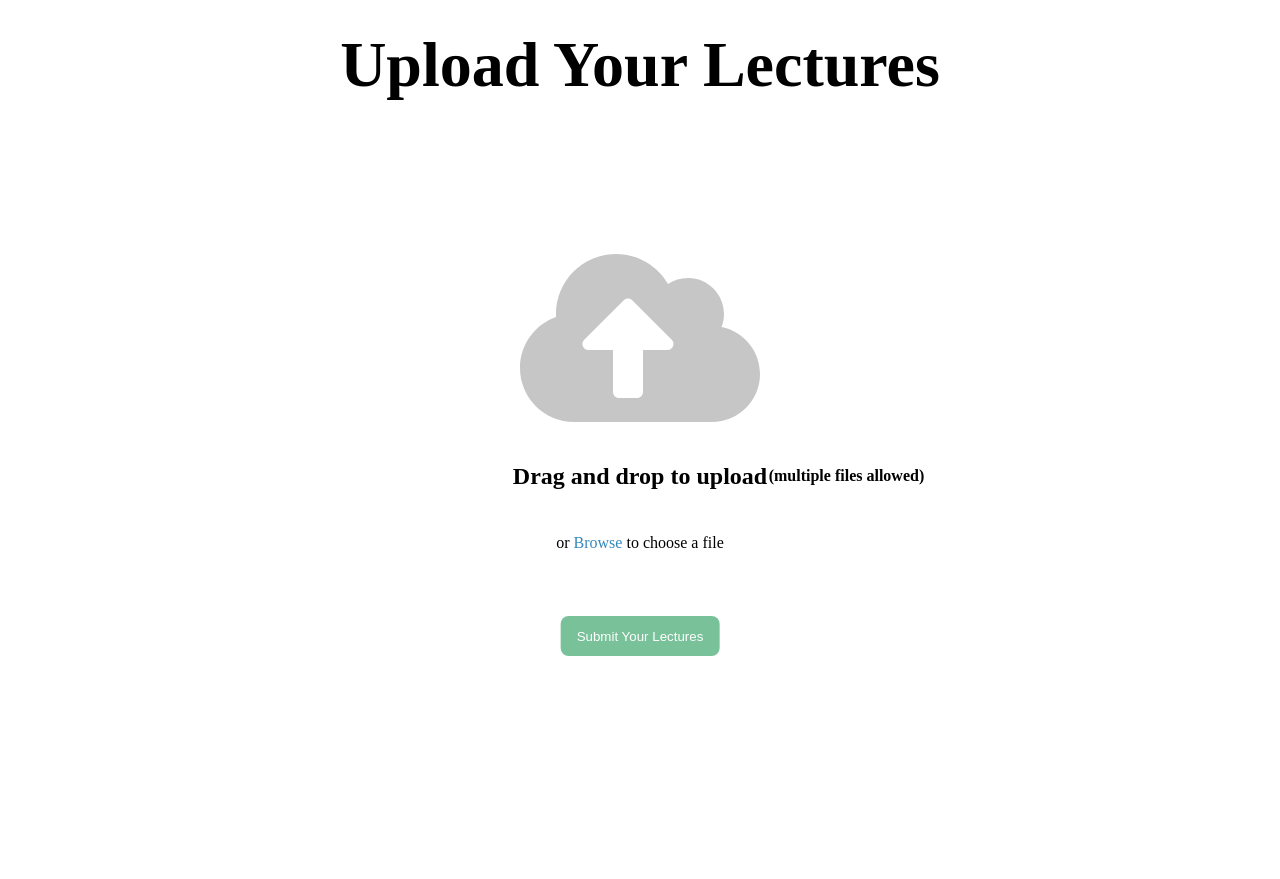
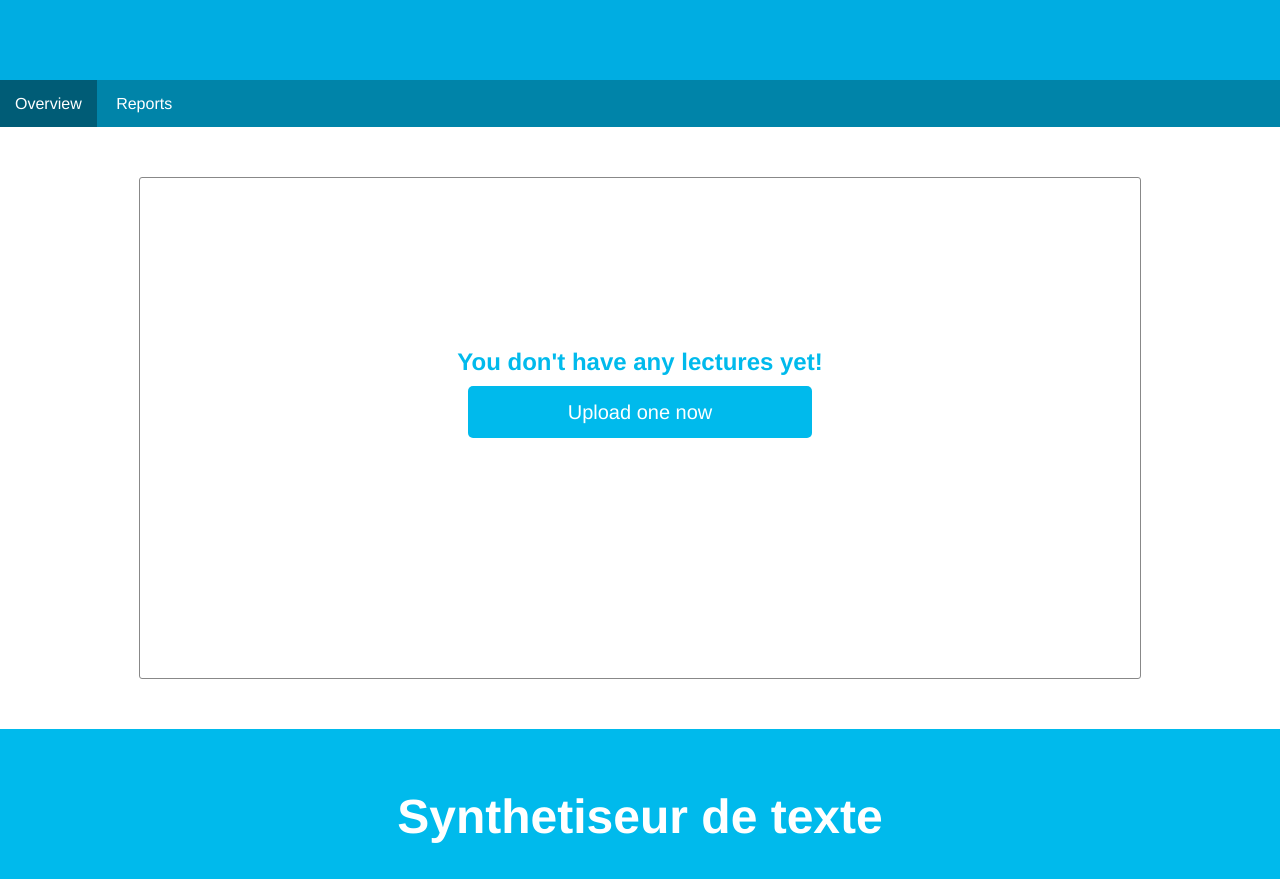
Before and after one commit to arunav11/Synthetiseur_de_texte, a Django app: page /upload/ in a window 1280 px wide. Before the commit the page ends 656 px from the top, so only its background shows below. Run offline with Django 3.2, Linux system fonts and the light colour scheme.

Commit message:
UI Changed

```diff
--- a/upload/static/css.css
+++ b/upload/static/css.css
@@ -1,188 +1,265 @@
-*,
-*:before,
-*:after {
-    box-sizing: border-box;
+
+html, body {
+  font-family: helvetica;
+  height: 100%;
 }
 
-$lightGrey: #c5c7c945;
-$grey: #999999;
-$darkGrey: #434343;
-
-html {
-    font-size: 16px;
-    font-family: 'Roboto', sans-serif;
-}
-body,html{
-  margin: 0;
-  padding: 0;
+.full-width {
+  width: 100%;
+  top: 0px;
+  left: 0px;
 }
 
-.header-title-bar {
-    height: 8.125rem;
-    background-color: $lightGrey;
-    display: flex;
-    justify-content: center;
-    align-items: center;
-    font-size: 2rem;
-    font-weight: 700;
-    color: $darkGrey;
-    text-align: center;
+.wrapper {
+  position: absolute;
+  top: 0px;
+  left: 0px;
+  width: 100%;
+  height: 100%;
 }
 
-.advantages-section {
-    display: flex;
-    justify-content: center;
-    align-items: center;
-    flex-wrap: wrap;
-
-    .advantage-block {
-        display: flex;
-        justify-content: center;
-        align-items: flex-start;
-        margin: 0 1em;
-
-        &__img-container {
-            width: 4.5em;
-            height: 2.125em;
-            border: 2px solid $grey;
-            display: flex;
-            justify-content: center;
-            align-items: center;
-            border-radius: 0.5em;
-            margin-right: 1em;
-            color: $grey;
-            p {
-                font-weight: 700;
-                font-size: 1.3rem;
-            }
+.header1 {
+  background-color: #00ADE2;
+  height: 80px;
 }
 
-        &__text-container {
-            &__title {
-                font-size: 1.2rem;
-                font-weight: 700;
-                padding-bottom: 0.3em;
+.shoeboxed-logo {
+  height: 80px;
+  width: auto;
+  position: relative;
+  left: 20px;
+}
+.search {
+  width: 300px;
+  height: 30px;
+  padding: 0 5px;
+  padding-left: 20px;
+  outline: none;
+  background: #eee url(https://d2bfc25i1q1w66.cloudfront.net/public/e5812e140693e9e126cb55444cfd0a25c525176b/assets/images/icn-search.png) 8px 9px no-repeat;
+  border: none;
+  font-size: 13px;
+  background-size: 12px;
+  border-radius: 4px;
 }
 
-            &__content {
-                line-height: 1.5em;
-                max-width: 16em;
-                font-size: 0.9rem;
-            }
-        }
-    }
+.header-float {
+  float: right;
+  position: relative;
+  top: 25px;
+  right: 20px;
+  clear: both;
 }
 
-
-.upload {
-    width: 90%;
-    max-width: 1400px;
-    display: flex;
-    justify-content: center;
-    align-items: center;
-    flex-direction: column;
-    margin: 2em auto;
-    margin-bottom: 1em;
-    padding: 2em;
-    color: $darkGrey;
-    cursor: pointer;
-
-    svg {
-        width: 15em;
-        transition: all 0.4s ease;
-
-        path {
-            transition: all 0.4s ease;
-        }
+.clear-float {
+  clear: both;
 }
 
-    .cloud-img {
-        padding-top: 3em;
+.profile-menu {
+  color: #fff;
+  padding: 6px 15px 9px 15px;
+  background: rgba(0, 0, 0, 0.1);
+  text-align: center;
+  border-radius: 3px;
+  font-size: 15px;
 }
 
-    input {
-        display: none;
+.header2 {
+  background-color: #0084a9;
+  ;
+  color: #fff;
+  height: 47px;
 }
 
-    border: 0.1875em dashed $lightGrey;
-
-    .img-title {
-        font-size: 1.5rem;
-        font-weight: 700;
-        line-height: 1.5em;
+.header2-btn {
   position: relative;
-
-        span.clarify {
-            display: block;
-            color: $grey;
-            font-size: 1rem;
-            position: absolute;
-            right: 0;
-            bottom: 0;
-            transform: translateX(101%);
-        }
+  top: 32%;
+  transform: translateY(-50%);
+  padding: 15px;
 }
 
-    .blue {
-        color: #3588b9;
-        text-decoration: none;
-        cursor: pointer;
+.overview {
+  background: rgba(0, 0, 0, 0.3);
 }
 
-    .img-subtitle {
-        color: $grey;
+.header2-btn:hover {
+  background: rgba(0, 0, 0, 0.3);
 }
 
-    &.highlight {
-        border-color: salmon;
-
-        svg {
-            path {
-                fill: #209957;
+.header2-right {
+  float: right;
+  position: relative;
+  top: 32%;
+  right: 25px;
 }
 
-            transform: scale(1.1);
-        }
+.pending {
+  background: rgba(0, 0, 0, 0.3);
 }
 
+.number {
+  color: #888;
+  background-color: #fff;
+  border-radius: 10px;
+  padding: 2px 8px 2px 8px;
 }
 
-.d-none {
-    display: none;
+.add-document {
+  background-color: #000;
+  color: #d3d3d3Ale;
+  padding: 15px 15px 15px 15px;
 }
 
-.btn {
-    height: 40px;
-    border-radius: 8px;
-    padding: 0 16px;
-    -webkit-transition: 0.1s ease-in-out;
-    transition: 0.1s ease-in-out;
-    font-weight: 500;
-    cursor: pointer;
-    color: #fff;
-    -webkit-transition: 0.1s linear;
-    transition: 0.1s linear;
-    background-color: #209957;
-    position: relative;
-    border: none;
-    left: 50%;
-    transform: translateX(-50%);
-    margin-bottom: 2em;
+.pending {
+  left: 5px;
 }
 
-.btn:disabled {
-    opacity: 0.6;
+.add-document:hover {
+  color: #fff;
+}
+.app-sect1{
+  border: solid;
+  border-color:#888;
+  border-width:1px;
+  border-radius:3px;
+  height:500px;
+  width:1000px;
+  position:relative;
+  top:50px;
+  margin:0 auto;
+}
+.app-sect1-txt{
+  color: #00baec;
+  position:relative;
+  text-align:center;
+  top:150px;
+}
+.upload-btn{
+  text-decoration:none;
+  color:#fff;
+  background-color:#00baec;
+  padding: 15px 100px 15px 100px;
+  font-size:20px;
+  border-radius:5px;
+  position:relative;
+  top:5px;
 }
 
-.success {
-    color: #155724;
-    background-color: #d4edda;
-    border-color: #c3e6cb;
+.upload-btn:hover{
+  background:#00abcd;
+}
+.sect2-title{
+  color:#00baec;
+  padding:15px;
+}
+.closer{
+    background: #00baec;
+    height: 150px;
     position: relative;
-    padding: .75rem 1.25rem;
-    margin-bottom: 1rem;
-    border: 1px solid transparent;
-    border-radius: .25rem;
-    width: 80%;
-    margin: 1em auto;
+    font-size: 150%;
+    vertical-align: baseline;
+  text-align:center;
 }
+
+.footer-app{
+  padding-top:100px;
+  top:10px;
+  padding-bottom:-5px;
+    color: #fff;
+  }
+.overview-page{
+  display:inline;
+}
+.upload-page{
+  display:none;
+}
+.upload-strip{
+  margin-top: 50px;
+  height:150px;
+  background-color: #f2f2f2;
+}
+.upload-left{
+  position:relative;
+  top:65px;
+  left:35px;
+}
+.web-upload-btn{
+  border-radius:5px;
+  background-color: #00baec;
+  border-color: #00baec;
+  height:35px;
+  text-decoration:none;
+  color:#fff;
+  padding:10px;
+}
+.web-upload-btn:hover{
+ background-color: rgba(10,126,286,1);
+}
+.wu-btn-icon{
+  position:relative;
+  top:4px;
+}
+.upload-right{
+  float:right;
+  top:40px;
+  position:relative;
+  right:35px;
+}
+.process-upload{
+  background-color:#fff;
+  border:solid;
+  border-radius:5px;
+  border-width:0px;
+  padding:5px;
+  font-size:14px
+}
+.upload-col-wrap{
+  height:350px
+}
+.upload-col-wrap{
+  width:1100px;
+  margin:0 auto;
+  text-align:center;
+  background-color:#fff;
+}
+.upload-col{
+  width:20%;
+  padding:20px;
+  display: inline-table;
+  position:relative;
+  top:50px;
+}
+.col-head{
+  position:relative;
+  top:10px;
+  color:#00baec;
+}
+.col-link{
+  background-color: rgba(0,0,0,0.4);
+  padding:50px;
+  border-radius:200px;
+  background-repeat:no-repeat;
+  background-position: center center;
+  font-size:0px;
+  color:transparent;
+  text-align:left;
+}
+.col-link:hover{
+  background-color: rgba(0,0,0,0.8);
+}
+.col1-link{
+  background-image:url(https://d2bfc25i1q1w66.cloudfront.net/public/042aeb05e78bb87688f5109bf75511f8e4e33339/assets/images/icn-cloud.png);
+}
+.col2-link{
+    background-image:url(https://d2bfc25i1q1w66.cloudfront.net/public/042aeb05e78bb87688f5109bf75511f8e4e33339/assets/images/icn-handheld.png);
+}
+.col3-link{
+  background-image:url(https://d2bfc25i1q1w66.cloudfront.net/public/042aeb05e78bb87688f5109bf75511f8e4e33339/assets/images/icn-mail.png);
+}
+.col4-link{
+  background-image:url(https://d2bfc25i1q1w66.cloudfront.net/public/042aeb05e78bb87688f5109bf75511f8e4e33339/assets/images/icn-at.png);
+}
+.col-text{
+  position:relative;
+  top:45px;
+  color: rgba(0,0,0,0.8);
+}
--- a/upload/templates/upload.html
+++ b/upload/templates/upload.html
@@ -4,65 +4,87 @@
 <html lang="en">
 
   <head>
-        <title>upload</title>
+        <title>Upload</title>
+
        <link rel="stylesheet" href="{% static 'css.css' %}">
     </head>
 
 <body>
-  <header>
-    <div class="header-title-bar">
-      <h1>Upload Your Lectures</h1>
+  <div class="wrapper">
+
+    <div class="full-width header1">
+
+      <div class="header-float">
+
+      </div>
     </div>
-  </header>
-  <main>
-    <section>
-      <label for="uploadBills" class="upload" id="uploadBox">
-          <div class="advantages-section">
-            <div class="advantage-block">
-              <div class="advantage-block__img-container">
-                <i class="fas fa-user-shield fa-lg"></i>
-              </div>
+    <div class="clear-float"></div>
 
-            </div>
+    <div class="full-width header2">
+      <span class="header2-btn overview">Overview</span>
+
+      <span class="header2-btn reports">Reports</span>
+      <div class="header2-right">
+
+      </div>
+    </div>
+    <div class="clear-float"></div>
+
+    <div class="app-body full-width">
+      <div class="app-contain overview-page">
+        <div class="app-sect1">
+          <div class="app-sect1-txt">
+            <h2>You don't have any lectures yet!</h2>
+            <a href="#" class="upload-btn" onclick="upload()">Upload one now</a>
+          </div>
+        </div>
+
+      </div>
+    </div>
 
 
+    <div class="upload-page">
+      <div class="upload-strip">
+        <div class="upload-left"><a href="#" class="web-upload-btn">Select document to upload <img class="wu-btn-icon" src="https://d2bfc25i1q1w66.cloudfront.net/public/042aeb05e78bb87688f5109bf75511f8e4e33339/assets/images/icn-upload.png"/></a> &nbsp;or drag stuff here
+        </div>
+        <div class="upload-right">
+         <div class="process-upload"><input type="checkbox" name="upload-chk"checked><label for="upload-chk">Process automatically</label></div>
+        </div>
 
+      </div>
+      <div class="clear-float"></div>
+      <div class="upload-col-wrap">
+        <center><h3 class="col-head">Alternative upload methods</h3></center>
+      <div class="upload-col1 upload-col">
+        <a href="#" class="col-link col1-link"></a>
+        <div class="col-text"><h4>Use Dropbox</h4>
+        <p>Save time by simply dragging and dropping files into the Shoeboxed folder in Dropbox.</p></div>
+        </div>
+      <div class="upload-col2 upload-col">
+        <a href="#" class="col-link col2-link"></a>
+        <div class="col-text"><h4>On the go organisation</h4>
+        <p>Send receipts to Shoeboxed anytime, anywhere with our free mobile applications for iPhone, iPad and Android.</p></div>
+        </div>
+      <div class="upload-col3 upload-col">
+        <a href="#" class="col-link col3-link"></a>
+        <div class="col-text"><h4>The magic envelope</h4>
+        <p>Fill one of our prepaid envelopes with your piles of paper clutter. We'll do the rest of the work for you!</p></div>
+        </div>
+      <div class="upload-col4 upload-col">
+        <a href="#" class="col-link col4-link"></a>
+        <div class="col-text"><h4>The power of email</h4>
+        <p>Forward emails from your online stores to Shoeboxed. We'll filter the receipts and store everything online.</p></div>
+        </div>
+      </div>
+    </div>
 
-          </div>
-          <svg
-            class="cloud-img"
-            aria-hidden="true"
-            focusable="false"
-            data-prefix="fas"
-            data-icon="cloud-upload-alt"
-            role="img"
-            xmlns="http://www.w3.org/2000/svg"
-            viewBox="0 0 640 512"
-          >
-            <path
-              fill="#c6c6c6"
-              d="M537.6 226.6c4.1-10.7 6.4-22.4 6.4-34.6 0-53-43-96-96-96-19.7 0-38.1 6-53.3 16.2C367 64.2 315.3 32 256 32c-88.4 0-160 71.6-160 160 0 2.7.1 5.4.2 8.1C40.2 219.8 0 273.2 0 336c0 79.5 64.5 144 144 144h368c70.7 0 128-57.3 128-128 0-61.9-44-113.6-102.4-125.4zM393.4 288H328v112c0 8.8-7.2 16-16 16h-48c-8.8 0-16-7.2-16-16V288h-65.4c-14.3 0-21.4-17.2-11.3-27.3l105.4-105.4c6.2-6.2 16.4-6.2 22.6 0l105.4 105.4c10.1 10.1 2.9 27.3-11.3 27.3z"
-            ></path>
-          </svg>
-          <h3 class="img-title" id="drag-title">
-            Drag and drop to upload
-            <span class="clarify">(multiple files allowed)</span>
-          </h3>
-          <p class="img-subtitle" id="drag-subTitle">
-            or <span class="blue">Browse</span> to choose a file
-          </p>
-          <h3 class="img-title uploading d-none">Uploading...</h3>
-          <h3 class="img-title done d-none">
-            Done. <span class="blue">Upload More</span>
-          </h3>
-          <input type="file" name="uploadBills" id="uploadBills" />
-        </label>
-      <div class="success d-none">Files sent</div>
-      <button class="btn" id="submitButton" disabled>
-          Submit Your Lectures
-        </button>
-    </section>
-  </main>
+    <div class="footer-app">
+      <div class="closer">
+        </br>
+        <h1>Synthetiseur de texte</h1>
+      </div>
+
+    </div>
+  </div>
 </body>
-
 </html>
```
Lines whose indentation alone changed are shown as unchanged.
